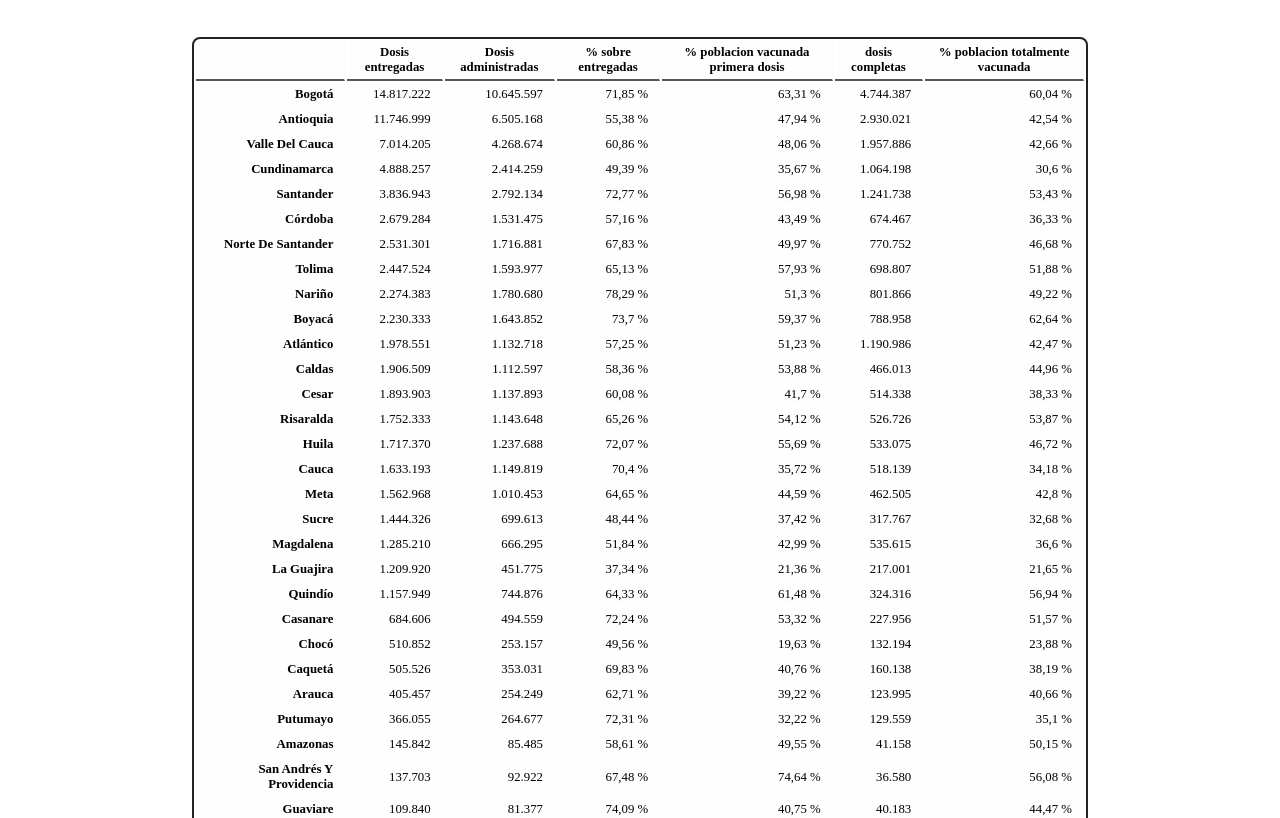
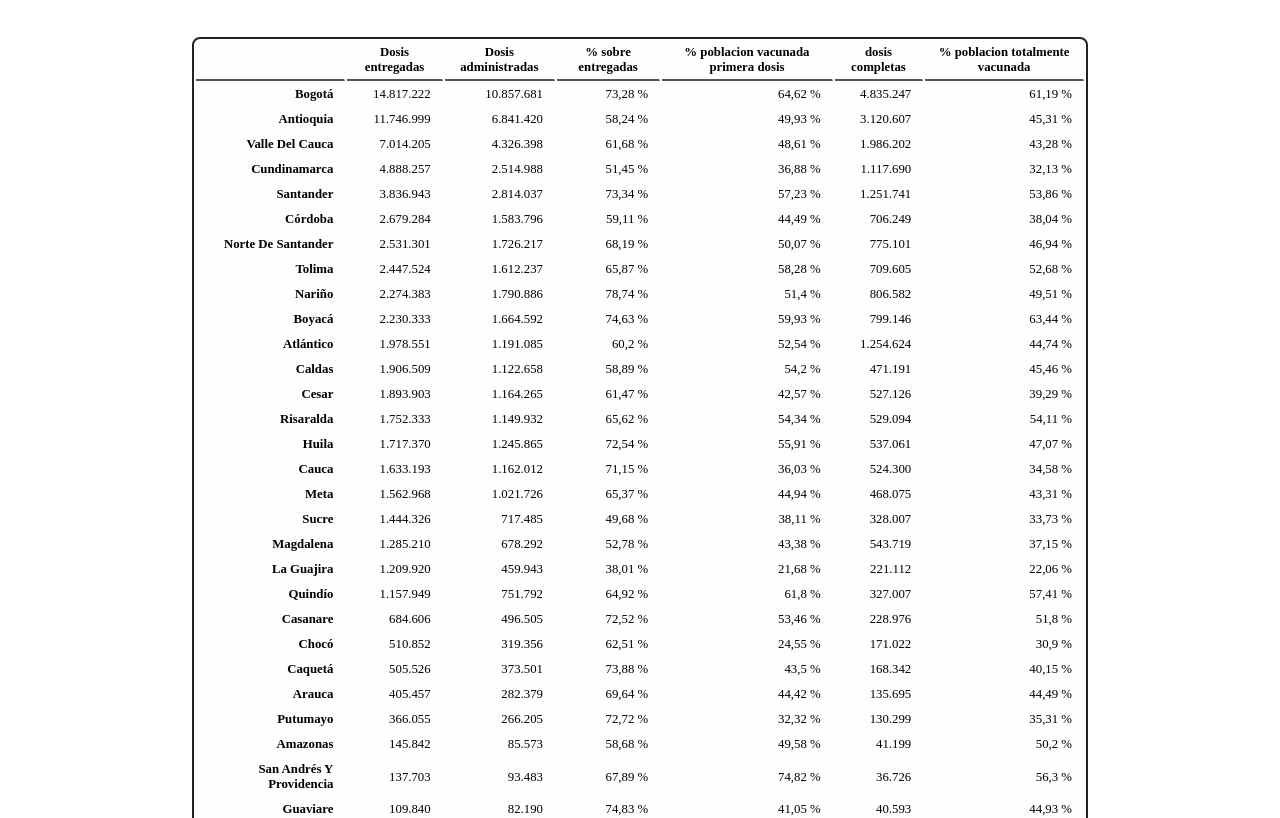
Before and after one commit to Luisparr14/covid-vacuna, a plain HTML site: page departamentos.html in a window 1280 px wide. Shown: the part 136-954 px from the top of the page. Drawn offline with Linux system fonts and the light colour scheme; a script that the page names is missing.

Commit message:
update data

```diff
--- a/departamentos.html
+++ b/departamentos.html
@@ -46,331 +46,331 @@
             <tr>
               <td>Bogotá</td>
               <td>14.817.222</td>
-              <td>10.645.597</td>
-              <td>71,85 %</td>
-              <td>63,31 %</td>
-              <td>4.744.387</td>
-              <td>60,04 %</td>
+              <td>10.857.681</td>
+              <td>73,28 %</td>
+              <td>64,62 %</td>
+              <td>4.835.247</td>
+              <td>61,19 %</td>
             </tr>
 
             <tr>
               <td>Antioquia</td>
               <td>11.746.999</td>
-              <td>6.505.168</td>
-              <td>55,38 %</td>
-              <td>47,94 %</td>
-              <td>2.930.021</td>
-              <td>42,54 %</td>
+              <td>6.841.420</td>
+              <td>58,24 %</td>
+              <td>49,93 %</td>
+              <td>3.120.607</td>
+              <td>45,31 %</td>
             </tr>
 
             <tr>
               <td>Valle Del Cauca</td>
               <td>7.014.205</td>
-              <td>4.268.674</td>
-              <td>60,86 %</td>
-              <td>48,06 %</td>
-              <td>1.957.886</td>
-              <td>42,66 %</td>
+              <td>4.326.398</td>
+              <td>61,68 %</td>
+              <td>48,61 %</td>
+              <td>1.986.202</td>
+              <td>43,28 %</td>
             </tr>
 
             <tr>
               <td>Cundinamarca</td>
               <td>4.888.257</td>
-              <td>2.414.259</td>
-              <td>49,39 %</td>
-              <td>35,67 %</td>
-              <td>1.064.198</td>
-              <td>30,6 %</td>
+              <td>2.514.988</td>
+              <td>51,45 %</td>
+              <td>36,88 %</td>
+              <td>1.117.690</td>
+              <td>32,13 %</td>
             </tr>
 
             <tr>
               <td>Santander</td>
               <td>3.836.943</td>
-              <td>2.792.134</td>
-              <td>72,77 %</td>
-              <td>56,98 %</td>
-              <td>1.241.738</td>
-              <td>53,43 %</td>
+              <td>2.814.037</td>
+              <td>73,34 %</td>
+              <td>57,23 %</td>
+              <td>1.251.741</td>
+              <td>53,86 %</td>
             </tr>
 
             <tr>
               <td>Córdoba</td>
               <td>2.679.284</td>
-              <td>1.531.475</td>
-              <td>57,16 %</td>
-              <td>43,49 %</td>
-              <td>674.467</td>
-              <td>36,33 %</td>
+              <td>1.583.796</td>
+              <td>59,11 %</td>
+              <td>44,49 %</td>
+              <td>706.249</td>
+              <td>38,04 %</td>
             </tr>
 
             <tr>
               <td>Norte De Santander</td>
               <td>2.531.301</td>
-              <td>1.716.881</td>
-              <td>67,83 %</td>
-              <td>49,97 %</td>
-              <td>770.752</td>
-              <td>46,68 %</td>
+              <td>1.726.217</td>
+              <td>68,19 %</td>
+              <td>50,07 %</td>
+              <td>775.101</td>
+              <td>46,94 %</td>
             </tr>
 
             <tr>
               <td>Tolima</td>
               <td>2.447.524</td>
-              <td>1.593.977</td>
-              <td>65,13 %</td>
-              <td>57,93 %</td>
-              <td>698.807</td>
-              <td>51,88 %</td>
+              <td>1.612.237</td>
+              <td>65,87 %</td>
+              <td>58,28 %</td>
+              <td>709.605</td>
+              <td>52,68 %</td>
             </tr>
 
             <tr>
               <td>Nariño</td>
               <td>2.274.383</td>
-              <td>1.780.680</td>
-              <td>78,29 %</td>
-              <td>51,3 %</td>
-              <td>801.866</td>
-              <td>49,22 %</td>
+              <td>1.790.886</td>
+              <td>78,74 %</td>
+              <td>51,4 %</td>
+              <td>806.582</td>
+              <td>49,51 %</td>
             </tr>
 
             <tr>
               <td>Boyacá</td>
               <td>2.230.333</td>
-              <td>1.643.852</td>
-              <td>73,7 %</td>
-              <td>59,37 %</td>
-              <td>788.958</td>
-              <td>62,64 %</td>
+              <td>1.664.592</td>
+              <td>74,63 %</td>
+              <td>59,93 %</td>
+              <td>799.146</td>
+              <td>63,44 %</td>
             </tr>
 
             <tr>
               <td>Atlántico</td>
               <td>1.978.551</td>
-              <td>1.132.718</td>
-              <td>57,25 %</td>
-              <td>51,23 %</td>
-              <td>1.190.986</td>
-              <td>42,47 %</td>
+              <td>1.191.085</td>
+              <td>60,2 %</td>
+              <td>52,54 %</td>
+              <td>1.254.624</td>
+              <td>44,74 %</td>
             </tr>
 
             <tr>
               <td>Caldas</td>
               <td>1.906.509</td>
-              <td>1.112.597</td>
-              <td>58,36 %</td>
-              <td>53,88 %</td>
-              <td>466.013</td>
-              <td>44,96 %</td>
+              <td>1.122.658</td>
+              <td>58,89 %</td>
+              <td>54,2 %</td>
+              <td>471.191</td>
+              <td>45,46 %</td>
             </tr>
 
             <tr>
               <td>Cesar</td>
               <td>1.893.903</td>
-              <td>1.137.893</td>
-              <td>60,08 %</td>
-              <td>41,7 %</td>
-              <td>514.338</td>
-              <td>38,33 %</td>
+              <td>1.164.265</td>
+              <td>61,47 %</td>
+              <td>42,57 %</td>
+              <td>527.126</td>
+              <td>39,29 %</td>
             </tr>
 
             <tr>
               <td>Risaralda</td>
               <td>1.752.333</td>
-              <td>1.143.648</td>
-              <td>65,26 %</td>
-              <td>54,12 %</td>
-              <td>526.726</td>
-              <td>53,87 %</td>
+              <td>1.149.932</td>
+              <td>65,62 %</td>
+              <td>54,34 %</td>
+              <td>529.094</td>
+              <td>54,11 %</td>
             </tr>
 
             <tr>
               <td>Huila</td>
               <td>1.717.370</td>
-              <td>1.237.688</td>
-              <td>72,07 %</td>
-              <td>55,69 %</td>
-              <td>533.075</td>
-              <td>46,72 %</td>
+              <td>1.245.865</td>
+              <td>72,54 %</td>
+              <td>55,91 %</td>
+              <td>537.061</td>
+              <td>47,07 %</td>
             </tr>
 
             <tr>
               <td>Cauca</td>
               <td>1.633.193</td>
-              <td>1.149.819</td>
-              <td>70,4 %</td>
-              <td>35,72 %</td>
-              <td>518.139</td>
-              <td>34,18 %</td>
+              <td>1.162.012</td>
+              <td>71,15 %</td>
+              <td>36,03 %</td>
+              <td>524.300</td>
+              <td>34,58 %</td>
             </tr>
 
             <tr>
               <td>Meta</td>
               <td>1.562.968</td>
-              <td>1.010.453</td>
-              <td>64,65 %</td>
-              <td>44,59 %</td>
-              <td>462.505</td>
-              <td>42,8 %</td>
+              <td>1.021.726</td>
+              <td>65,37 %</td>
+              <td>44,94 %</td>
+              <td>468.075</td>
+              <td>43,31 %</td>
             </tr>
 
             <tr>
               <td>Sucre</td>
               <td>1.444.326</td>
-              <td>699.613</td>
-              <td>48,44 %</td>
-              <td>37,42 %</td>
-              <td>317.767</td>
-              <td>32,68 %</td>
+              <td>717.485</td>
+              <td>49,68 %</td>
+              <td>38,11 %</td>
+              <td>328.007</td>
+              <td>33,73 %</td>
             </tr>
 
             <tr>
               <td>Magdalena</td>
               <td>1.285.210</td>
-              <td>666.295</td>
-              <td>51,84 %</td>
-              <td>42,99 %</td>
-              <td>535.615</td>
-              <td>36,6 %</td>
+              <td>678.292</td>
+              <td>52,78 %</td>
+              <td>43,38 %</td>
+              <td>543.719</td>
+              <td>37,15 %</td>
             </tr>
 
             <tr>
               <td>La Guajira</td>
               <td>1.209.920</td>
-              <td>451.775</td>
-              <td>37,34 %</td>
-              <td>21,36 %</td>
-              <td>217.001</td>
-              <td>21,65 %</td>
+              <td>459.943</td>
+              <td>38,01 %</td>
+              <td>21,68 %</td>
+              <td>221.112</td>
+              <td>22,06 %</td>
             </tr>
 
             <tr>
               <td>Quindío</td>
               <td>1.157.949</td>
-              <td>744.876</td>
-              <td>64,33 %</td>
-              <td>61,48 %</td>
-              <td>324.316</td>
-              <td>56,94 %</td>
+              <td>751.792</td>
+              <td>64,92 %</td>
+              <td>61,8 %</td>
+              <td>327.007</td>
+              <td>57,41 %</td>
             </tr>
 
             <tr>
               <td>Casanare</td>
               <td>684.606</td>
-              <td>494.559</td>
-              <td>72,24 %</td>
-              <td>53,32 %</td>
-              <td>227.956</td>
-              <td>51,57 %</td>
+              <td>496.505</td>
+              <td>72,52 %</td>
+              <td>53,46 %</td>
+              <td>228.976</td>
+              <td>51,8 %</td>
             </tr>
 
             <tr>
               <td>Chocó</td>
               <td>510.852</td>
-              <td>253.157</td>
-              <td>49,56 %</td>
-              <td>19,63 %</td>
-              <td>132.194</td>
-              <td>23,88 %</td>
+              <td>319.356</td>
+              <td>62,51 %</td>
+              <td>24,55 %</td>
+              <td>171.022</td>
+              <td>30,9 %</td>
             </tr>
 
             <tr>
               <td>Caquetá</td>
               <td>505.526</td>
-              <td>353.031</td>
-              <td>69,83 %</td>
-              <td>40,76 %</td>
-              <td>160.138</td>
-              <td>38,19 %</td>
+              <td>373.501</td>
+              <td>73,88 %</td>
+              <td>43,5 %</td>
+              <td>168.342</td>
+              <td>40,15 %</td>
             </tr>
 
             <tr>
               <td>Arauca</td>
               <td>405.457</td>
-              <td>254.249</td>
-              <td>62,71 %</td>
-              <td>39,22 %</td>
-              <td>123.995</td>
-              <td>40,66 %</td>
+              <td>282.379</td>
+              <td>69,64 %</td>
+              <td>44,42 %</td>
+              <td>135.695</td>
+              <td>44,49 %</td>
             </tr>
 
             <tr>
               <td>Putumayo</td>
               <td>366.055</td>
-              <td>264.677</td>
-              <td>72,31 %</td>
-              <td>32,22 %</td>
-              <td>129.559</td>
-              <td>35,1 %</td>
+              <td>266.205</td>
+              <td>72,72 %</td>
+              <td>32,32 %</td>
+              <td>130.299</td>
+              <td>35,31 %</td>
             </tr>
 
             <tr>
               <td>Amazonas</td>
               <td>145.842</td>
-              <td>85.485</td>
-              <td>58,61 %</td>
-              <td>49,55 %</td>
-              <td>41.158</td>
-              <td>50,15 %</td>
+              <td>85.573</td>
+              <td>58,68 %</td>
+              <td>49,58 %</td>
+              <td>41.199</td>
+              <td>50,2 %</td>
             </tr>
 
             <tr>
               <td>San Andrés Y Providencia</td>
               <td>137.703</td>
-              <td>92.922</td>
-              <td>67,48 %</td>
-              <td>74,64 %</td>
-              <td>36.580</td>
-              <td>56,08 %</td>
+              <td>93.483</td>
+              <td>67,89 %</td>
+              <td>74,82 %</td>
+              <td>36.726</td>
+              <td>56,3 %</td>
             </tr>
 
             <tr>
               <td>Guaviare</td>
               <td>109.840</td>
-              <td>81.377</td>
-              <td>74,09 %</td>
-              <td>40,75 %</td>
-              <td>40.183</td>
-              <td>44,47 %</td>
+              <td>82.190</td>
+              <td>74,83 %</td>
+              <td>41,05 %</td>
+              <td>40.593</td>
+              <td>44,93 %</td>
             </tr>
 
             <tr>
               <td>Vichada</td>
               <td>105.064</td>
-              <td>33.923</td>
-              <td>32,29 %</td>
-              <td>15,5 %</td>
-              <td>15.228</td>
-              <td>13,15 %</td>
+              <td>34.008</td>
+              <td>32,37 %</td>
+              <td>15,51 %</td>
+              <td>15.282</td>
+              <td>13,2 %</td>
             </tr>
 
             <tr>
               <td>Guainía</td>
               <td>60.040</td>
-              <td>35.976</td>
-              <td>59,92 %</td>
-              <td>34,64 %</td>
-              <td>15.515</td>
-              <td>29,8 %</td>
+              <td>36.174</td>
+              <td>60,25 %</td>
+              <td>34,76 %</td>
+              <td>15.593</td>
+              <td>29,95 %</td>
             </tr>
 
             <tr>
               <td>Vaupés</td>
               <td>46.439</td>
-              <td>24.187</td>
-              <td>52,08 %</td>
-              <td>24,8 %</td>
-              <td>10.047</td>
-              <td>20,53 %</td>
+              <td>24.246</td>
+              <td>52,21 %</td>
+              <td>24,88 %</td>
+              <td>10.060</td>
+              <td>20,56 %</td>
             </tr>
 
             <tr>
               <td>Otros</td>
               <td>7.705.767</td>
-              <td>4.541.282</td>
-              <td>58,93 %</td>
-              <td>50,41 %</td>
-              <td>5.656.393</td>
-              <td>55,36 %</td>
+              <td>4.610.835</td>
+              <td>59,84 %</td>
+              <td>51,16 %</td>
+              <td>5.755.290</td>
+              <td>56,1 %</td>
             </tr>
           </tbody>
         </table>
```
Also changed, not shown: index.html (+5 -5 lines).
